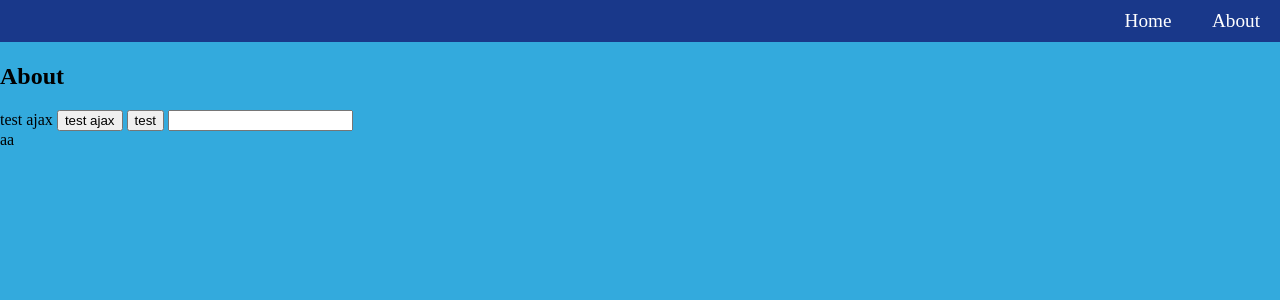
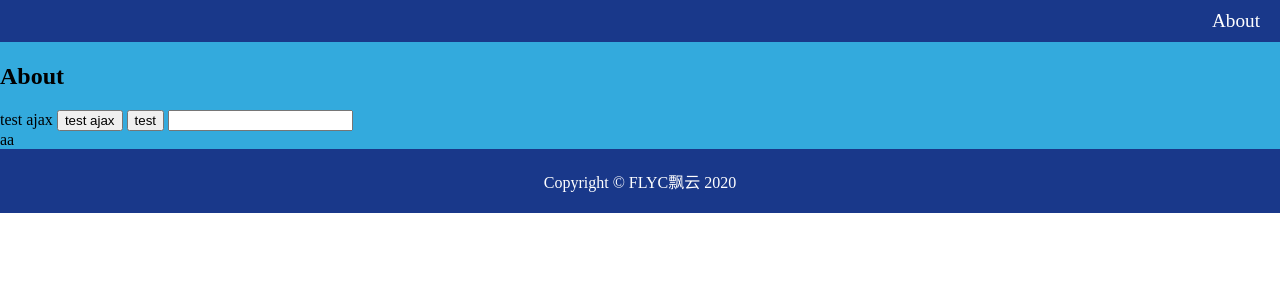
Before and after one commit to FlyCloudC/old_blog, a Jekyll site: the page built from htmls/about.html, in a window 1280 px wide and 1400 px high. Shown: the top 300 px of the window. Built offline with Jekyll 4.4.1, drawn with Linux system fonts in a browser that asks for light colours.

Commit message:
fix Signed-off-by: FlyCloudC <1812402763@qq.com>

```diff
--- a/assets/css/index.css
+++ b/assets/css/index.css
@@ -16,25 +16,53 @@
   float: right;
   width: 60px;
   padding: 10px 14px;
+  transition: 0.3s;
   color: #fff;
   font-size: 1.2em;
   text-align: center;
   text-decoration: none;
 }
 
-nav a:active {
-  animation: ontouch 0.5s;
+nav a:hover {
+  background-color: #0c5fb0;
 }
 
-@keyframes ontouch {
+@keyframes onhover {
   0% { background-color: #19388a; }
   100% { background-color: #0c5fb0; }
 }
 
 section {
-  height: 3000px;
+  min-height: 90%;
   background-color: #3ad;
   border-top: 1px solid #3ad;
+}
+
+.article {
+  max-height: 200px;
+  max-width: 700px;
+  margin: 50px auto;
+  border-radius: 20px;
+  transition: 0.3s;
+  box-shadow: 0 5px 10px 0 #0006;
+}
+
+.article:hover { box-shadow: 0 10px 20px 0 #0006; }
+
+.article h2 {
+  margin: 0;
+  padding: 20px;
+  border-radius: 20px 20px 0 0;
+  background-color: #0847a0;
+  color: #fff;
+}
+
+.article p {
+  margin: 0;
+  padding: 20px;
+  border-radius: 0 0 20px 20px;
+  background-color: #16b;
+  color: #ccc;
 }
 
 footer {
```
Also changed, not shown: index.html (+4 -5 lines).
